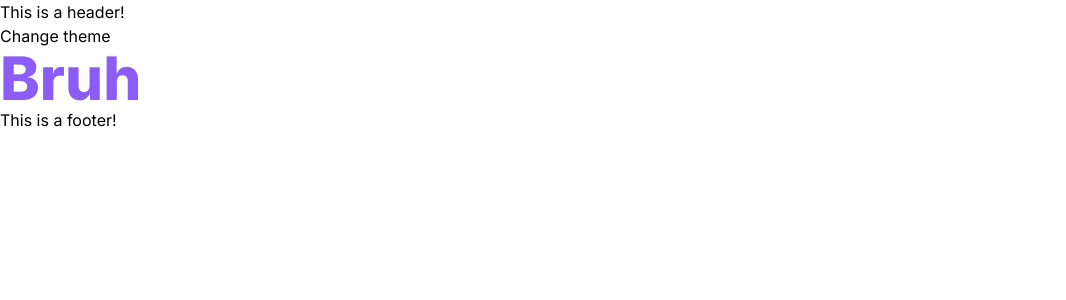
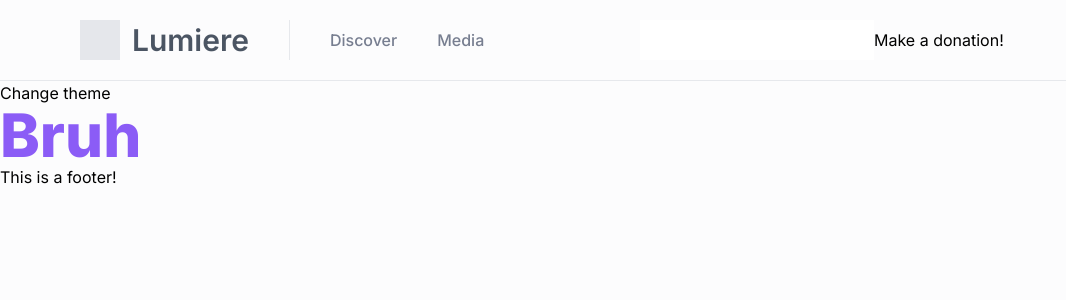
Before and after one commit to AnthonyKuang/ProjectLumiere, a Next.js app: page / in a window 1280 px wide. Shown: the top 300 px of the page, without its empty margins (0-1066 px from the left). Built offline with nearby package versions, Linux system fonts and the light colour scheme.

Commit message:
Navbar and header

```diff
--- a/components/Header.js
+++ b/components/Header.js
@@ -1,3 +1,25 @@
 export default function Header() {
-  return <header>This is a header!</header>;
+  return (
+    <header className='border-b border-[#e6e8ec] dark:border-[#353945] py-5'>
+      <div className='flex max-w-7xl mx-auto px-20'>
+        <div className='flex items-center flex-1'>
+          <figure className='flex items-center border-r border-[#e6e8ec] dark:border-[#353945] pr-10 mr-5 h-10'>
+            <div className='w-10 h-10 bg-gray-200 dark:bg-gray-700 mr-3'></div>
+            <figcaption className='text-gray-600 dark:text-gray-300 text-3xl font-semibold'>
+              Lumiere
+            </figcaption>
+          </figure>
+
+          <ul className='flex font-medium text-[#777e90]'>
+            <li className='px-5'>Discover</li>
+            <li className='px-5'>Media</li>
+          </ul>
+        </div>
+        <div className='flex flex-1'>
+          <input type='text' />
+          <button>Make a donation!</button>
+        </div>
+      </div>
+    </header>
+  );
 }
--- a/components/layouts/Layout.js
+++ b/components/layouts/Layout.js
@@ -3,10 +3,10 @@ import Footer from '@components/Footer';
 
 export default function Layout({ children }) {
   return (
-    <>
+    <div>
       <Header />
       {children}
       <Footer />
-    </>
+    </div>
   );
 }
--- a/package.json
+++ b/package.json
@@ -12,7 +12,8 @@
     "next": "11.1.0",
     "next-themes": "^0.0.15",
     "react": "17.0.2",
-    "react-dom": "17.0.2"
+    "react-dom": "17.0.2",
+    "react-icons": "^4.2.0"
   },
   "devDependencies": {
     "autoprefixer": "^10.3.2",
--- a/tailwind.config.js
+++ b/tailwind.config.js
@@ -2,7 +2,6 @@
 // See https://tailwindcss.com/docs/configuration
 
 const { fontFamily } = require('tailwindcss/defaultTheme');
-const colors = require('tailwindcss/colors');
 
 module.exports = {
   mode: 'jit',
@@ -11,8 +10,8 @@ module.exports = {
   theme: {
     extend: {
       colors: {
-        light: '#fff',
-        dark: '#151317',
+        light: '#fcfcfd',
+        dark: '#141416',
       },
       fontFamily: {
         sans: ['Inter', ...fontFamily.sans],
```
Also changed, not shown: 1 other file (tests, documents, lock files or other folders).
